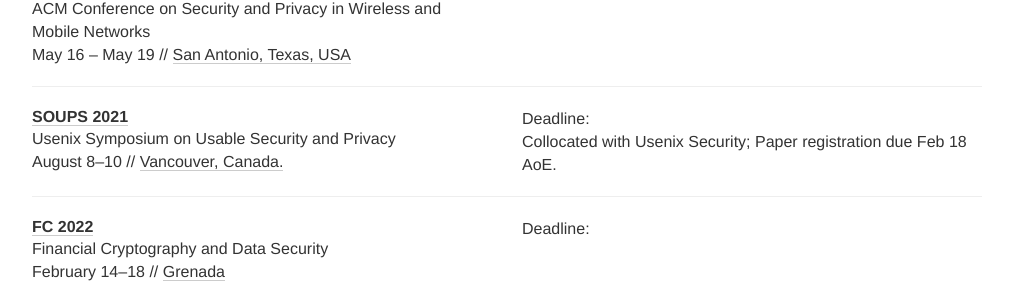
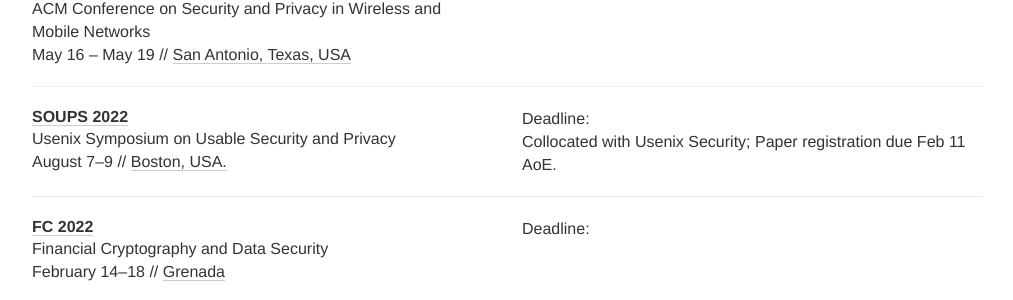
Before and after one commit to sec-deadlines/sec-deadlines.github.io, a Jekyll site: the page built from index.html, in a window 1280 px wide and 900 px high, scrolled down 1309 px. Shown: the part 152-452 px from the top of the window, without its empty margins (133-1146 px from the left). Built offline with Jekyll 4.4.1, drawn with Linux system fonts in a browser that asks for light colours; nearby versions of some CDN libraries; comment, search, counter and statistics services are not loaded.

Commit message:
Add SOUPS 2022

```diff
--- a/_data/conferences.yml
+++ b/_data/conferences.yml
@@ -126,12 +126,12 @@
 
 - name: SOUPS
   description: Usenix Symposium on Usable Security and Privacy
-  year: 2021
-  link: https://www.usenix.org/conference/soups2021
-  deadline: "2021-02-25 23:59"
-  comment: Collocated with Usenix Security; Paper registration due Feb 18 AoE.
-  date: August 8–10
-  place: Vancouver, Canada.
+  year: 2022
+  link: https://www.usenix.org/conference/soups2022
+  deadline: "2022-02-17 23:59"
+  comment: Collocated with Usenix Security; Paper registration due Feb 11 AoE.
+  date: August 7–9
+  place: Boston, USA.
   tags: [SEC, PRIV]
 
 - name: FC
```
